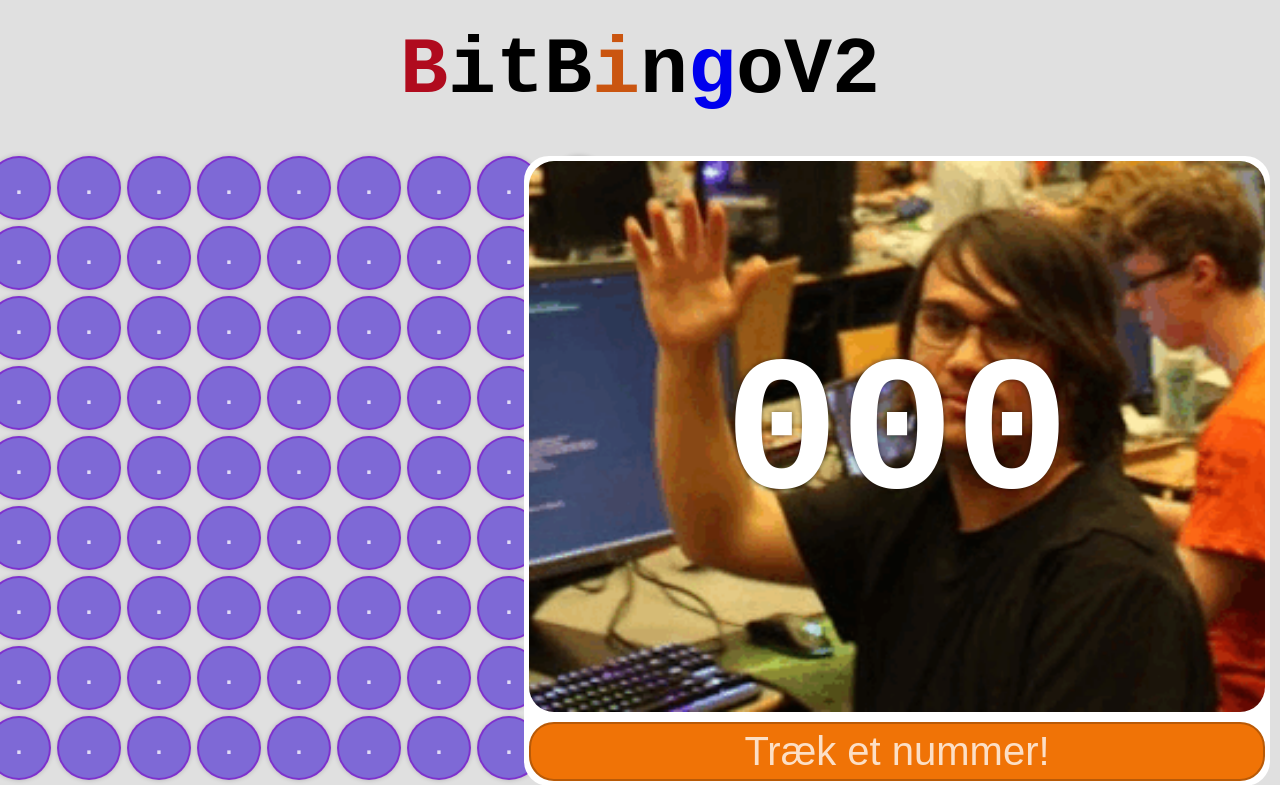
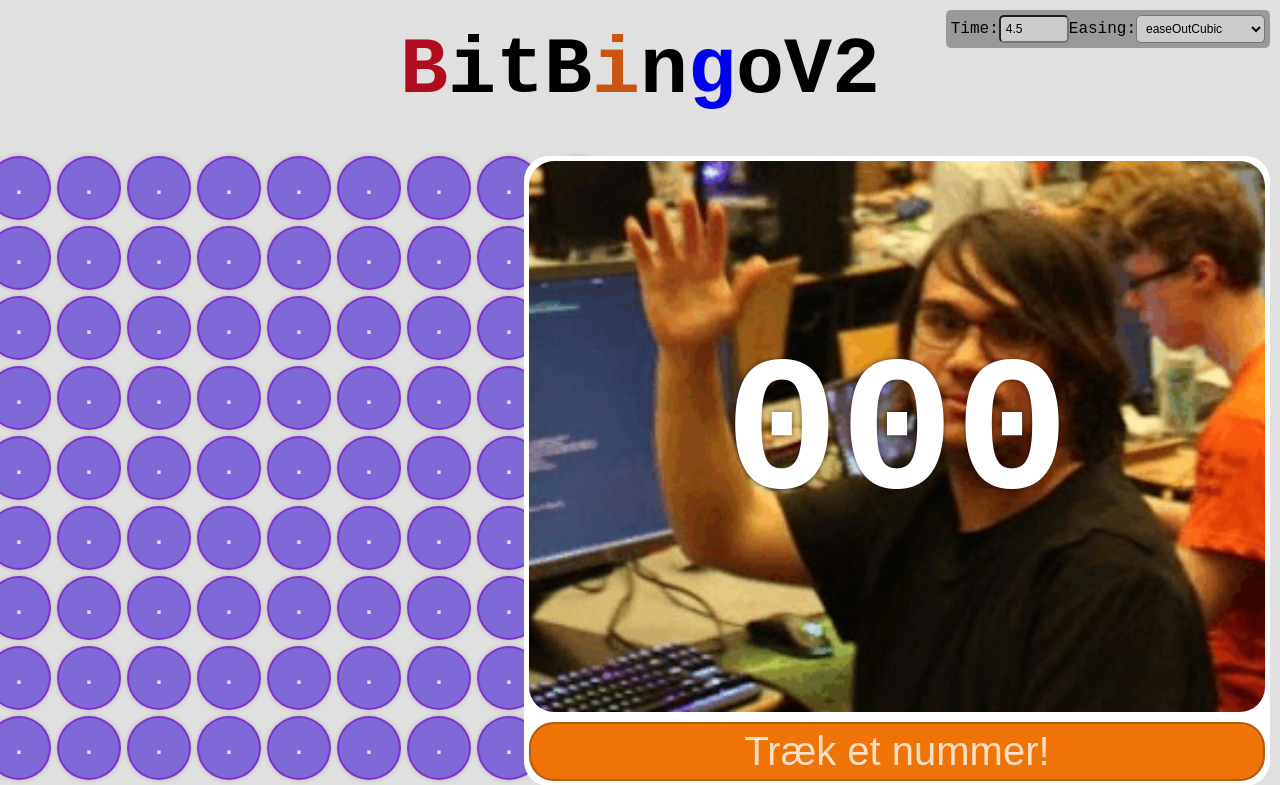
Before and after one commit to Naitsabot/Bingo, a Django app: page /bingo/ in a window 1280 px wide. Shown: the top 785 px of the page. Run offline with Django 5.2, Linux system fonts and the light colour scheme; data that the repository does not hold is empty; style sheets or scripts are compiled from the project's sources; some libraries are stand-ins or nearby versions.

Commit message:
fully #2 #3 partial #4

```diff
--- a/bingo/Static/bingo/bingo.js
+++ b/bingo/Static/bingo/bingo.js
@@ -1,7 +1,7 @@
 "use strict";
 //hello
 let drawnNumbers = [];
-let display, startTime, endTime, duration, interval, finalNumber, imageURL;
+let display, startTime, endTime, duration = 4500, interval, finalNumber, imageURL;
 const lowerbound = 1;
 const upperbound = 90;
 let obj;
@@ -47,7 +47,6 @@ async function postData(data, csrftoken) {
 
 async function startCycling() {
     display = document.querySelector(".image-container .image-text");
-    duration = 4444; // miliseconds
     startTime = Date.now();
     endTime = startTime + duration;
 
@@ -87,16 +86,93 @@ function updateNumber() {
     let currentTime = Date.now();
     let elapsedTime = currentTime - startTime;
     let remainingTime = endTime - currentTime;
-    let progress = elapsedTime / duration;
+    let progress = (elapsedTime / duration);
+
+    //disabling button
+    button.disabled = true;
 
     if (remainingTime <= 0) {
+        //set final number
         display.innerText = finalNumber;
+        //enabling button
+        button.disabled = false;
+
         clearTimeout(interval);
         updateImage();
         updateBall();
     } else {
         display.innerText = getRandomNumber();
-        let intervalTime = Math.pow(progress, 2) * 100; // slows down over time
+
+        let easedProgress;
+        switch (easing_input.value) {
+            case "linear":
+                easedProgress = easeLinear(progress);
+                break;
+            case "easeOutSine":
+                easedProgress = easeOutSine(progress);
+                break;
+            case "easeOutCubic":
+                easedProgress = easeOutCubic(progress);
+                break;
+            case "easeOutQuint":
+                easedProgress = easeOutQuint(progress);
+                break;
+            case "easeOutCirc":
+                easedProgress = easeOutCirc(progress);
+                break;
+            case "easeOutElastic":
+                easedProgress = easeOutElastic(progress);
+                break;
+            case "easeOutQuad":
+                easedProgress = easeOutQuad(progress);
+                break;
+            case "easeOutQuart":
+                easedProgress = easeOutQuart(progress);
+                break;
+            case "easeOutExpo":
+                easedProgress = easeOutExpo(progress);
+                break;
+            case "easeOutBack":
+                easedProgress = easeOutBack(progress);
+                break;
+            case "easeOutBounce":
+                easedProgress = easeOutBounce(progress);
+                break;
+            case "easeInOutSine":
+                easedProgress = easeInOutSine(progress);
+                break;
+            case "easeInOutCubic":
+                easedProgress = easeInOutCubic(progress);
+                break;
+            case "easeInOutQuint":
+                easedProgress = easeInOutQuint(progress);
+                break;
+            case "easeInOutCirc":
+                easedProgress = easeInOutCirc(progress);
+                break;
+            case "easeInOutElastic":
+                easedProgress = easeInOutElastic(progress);
+                break;
+            case "easeInOutQuad":
+                easedProgress = easeInOutQuad(progress);
+                break;
+            case "easeInOutQuart":
+                easedProgress = easeInOutQuart(progress);
+                break;
+            case "easeInOutExpo":
+                easedProgress = easeInOutExpo(progress);
+                break;
+            case "easeInOutBack":
+                easedProgress = easeInOutBack(progress);
+                break;
+            case "easeInOutBounce":
+                easedProgress = easeInOutBounce(progress);
+                break;
+            default:
+                easedProgress = easeLinear(progress);
+        }
+
+        let intervalTime = Math.pow(easedProgress, 2) * 100; // slows down over time
         interval = setTimeout(updateNumber, intervalTime);
     }
 }
@@ -145,3 +221,145 @@ wipe_form.addEventListener("submit", async function(event) {
         console.log("No wipe");
     }
 });
+
+const time_input = document.getElementById("settime_id");
+time_input.addEventListener("change", function(event) {
+    duration = event.target.value * 1000;
+    console.log(duration);
+});
+
+const easing_input = document.getElementById("seteasing_id");
+easing_input.addEventListener("change", function(event) {
+    console.log(event.target.value);
+});
+
+
+
+
+// Easing functions
+
+function easeLinear(x) {
+    return x;
+}
+
+function easeOutSine(x) {
+    return Math.sin((x * Math.PI) / 2);
+}
+
+function easeOutCubic(x) {
+    return 1 - Math.pow(1 - x, 3);
+}
+
+function easeOutQuint(x) {
+    return 1 - Math.pow(1 - x, 5);
+}
+
+function easeOutCirc(x) {
+    return Math.sqrt(1 - Math.pow(x - 1, 2));
+}
+
+function easeOutElastic(x) {
+    const c4 = (2 * Math.PI) / 3;
+
+    return x === 0
+        ? 0
+        : x === 1
+        ? 1
+        : Math.pow(2, -10 * x) * Math.sin((x * 10 - 0.75) * c4) + 1;
+}
+
+function easeOutQuad(x) {
+    return x * x;
+}
+
+function easeOutQuart(x) {
+    return 1 - Math.pow(1 - x, 4);
+}
+
+function easeOutExpo(x) {
+    return x === 1 ? 1 : 1 - Math.pow(2, -10 * x);
+}
+
+function easeOutBack(x) {
+    const c1 = 1.70158;
+    const c3 = c1 + 1;
+
+    return 1 + c3 * Math.pow(x - 1, 3) + c1 * Math.pow(x - 1, 2);
+}
+
+function easeOutBounce(x) {
+    const n1 = 7.5625;
+    const d1 = 2.75;
+
+    if (x < 1 / d1) {
+        return n1 * x * x;
+    } else if (x < 2 / d1) {
+        return n1 * (x -= 1.5 / d1) * x + 0.75;
+    } else if (x < 2.5 / d1) {
+        return n1 * (x -= 2.25 / d1) * x + 0.9375;
+    } else {
+        return n1 * (x -= 2.625 / d1) * x + 0.984375;
+    }
+}
+
+function easeInOutSine(x) {
+    return -(Math.cos(Math.PI * x) - 1) / 2;
+}
+
+function easeInOutCubic(x) {
+    return x < 0.5 ? 4 * x * x * x : 1 - Math.pow(-2 * x + 2, 3) / 2;
+}
+
+function easeInOutQuint(x) {
+    return x < 0.5 ? 16 * x * x * x * x * x : 1 - Math.pow(-2 * x + 2, 5) / 2;
+}
+
+function easeInOutCirc(x) {
+    return x < 0.5
+        ? (1 - Math.sqrt(1 - Math.pow(2 * x, 2))) / 2
+        : (Math.sqrt(1 - Math.pow(-2 * x + 2, 2)) + 1) / 2;
+}
+
+function easeInOutElastic(x) {
+    const c5 = (2 * Math.PI) / 4.5;
+
+    return x === 0
+        ? 0
+        : x === 1
+        ? 1
+        : x < 0.5
+        ? -(Math.pow(2, 20 * x - 10) * Math.sin((20 * x - 11.125) * c5)) / 2
+        : (Math.pow(2, -20 * x + 10) * Math.sin((20 * x - 11.125) * c5)) / 2 + 1;
+}
+
+function easeInOutQuad(x) {
+    return x < 0.5 ? 2 * x * x : 1 - Math.pow(-2 * x + 2, 2) / 2;
+}
+
+function easeInOutQuart(x) {
+    return x < 0.5 ? 8 * x * x * x * x : 1 - Math.pow(-2 * x + 2, 4) / 2;
+}
+
+function easeInOutExpo(x) {
+    return x === 0
+        ? 0
+        : x === 1
+        ? 1
+        : x < 0.5 ? Math.pow(2, 20 * x - 10) / 2
+        : (2 - Math.pow(2, -20 * x + 10)) / 2;
+}
+
+function easeInOutBack(x) {
+    const c1 = 1.70158;
+    const c2 = c1 * 1.525;
+
+    return x < 0.5
+        ? (Math.pow(2 * x, 2) * ((c2 + 1) * 2 * x - c2)) / 2
+        : (Math.pow(2 * x - 2, 2) * ((c2 + 1) * (x * 2 - 2) + c2) + 2) / 2;
+}
+
+function easeInOutBounce(x) {
+    return x < 0.5
+        ? (1 - easeOutBounce(1 - 2 * x)) / 2
+        : (1 + easeOutBounce(2 * x - 1)) / 2;
+}
--- a/bingo/Static/bingo/bingo.scss
+++ b/bingo/Static/bingo/bingo.scss
@@ -19,6 +19,14 @@ $action-border: 5px solid #ffffff;
 
 $weird-button: #ca5510;
 $boobies: #b00b1e;
+
+$disabledbutton: #cccccc;
+$disabledborder: #999999;
+$disabledtext: #666666;
+
+$settings-background: #999999;
+$settings-inner-background: #cccccc;
+$settings-border: 1px solid #666666;
 
 body {
     font-family: 'Courier New', Courier, monospace;
@@ -179,3 +187,78 @@ body {
     background: $ball-on-bg;
     border: 2px solid $ball-on-border;
 }
+
+.button-container button:active {
+    background: $ball-default-bg;
+    border: 2px solid $ball-default-border;
+}
+
+.button-container button:disabled {
+    background: $disabledbutton;
+    border: 2px solid $disabledborder;
+    color: $disabledtext;
+    cursor: not-allowed;
+}
+
+.button-container button:disabled:hover {
+    background: $disabledbutton;
+    border: 2px solid $disabledborder;
+}
+
+.settings-container {
+    position: fixed;
+    top: 10px;
+    right: 10px;
+    width: auto;
+    height: auto;
+    background-color: $settings-background;
+    border: 1px solid $settings-border;
+    z-index: 9999;
+    font-size: 1em;
+    padding: 5px;
+    border-radius: 5px;
+    display: grid;
+    grid-template-areas:
+        "time easeing"
+}
+
+.settings-container p {
+    margin: 0;
+    padding: 5px;
+    text-align: center;
+    background-color: $settings-inner-background;
+    border: 1px solid $settings-border;
+}
+
+.settime-container {
+    grid-area: time;
+    display: flex;
+    justify-content: center;
+    align-items: center;
+}
+
+.settime-container input[type="number"] {
+    width: 70px;
+    font-size: .75em;
+    padding: 5px;
+    margin: 0;
+    border-radius: 5px;
+    background-color: $settings-inner-background;
+    border: 1px solid $settings-border;
+}
+
+.seteasing-container {
+    grid-area: easeing;
+    display: flex;
+    justify-content: center;
+    align-items: center;
+}
+
+.seteasing-container select {
+    font-size: .75em;
+    padding: 5px;
+    margin: 0;
+    border-radius: 5px;
+    background-color: $settings-inner-background;
+    border: 1px solid $settings-border;
+}
--- a/bingo/templates/bingo/bingo.html
+++ b/bingo/templates/bingo/bingo.html
@@ -52,7 +52,38 @@
             </div>
         </div>
     </div>
-
+    <div class="settings-container">
+        <div class="settime-container">
+            <label for="settime_id">Time:</label>
+            <input type="number" id="settime_id" value="4.5" min="1" max="60" step="0.5" autocomplete="off">
+        </div>
+        <div class="seteasing-container">
+            <label for="seteasing_id">Easing:</label>
+            <select id="seteasing_id" autocomplete="off">
+                <option value="easeLinear">easeLinear</option>
+                <option value="easeOutSine">easeOutSine</option>
+                <option value="easeOutCubic" selected="selected">easeOutCubic</option>
+                <option value="easeOutQuint">easeOutQuint</option>
+                <option value="easeOutCirc">easeOutCirc</option>
+                <option value="easeOutElastic">easeOutElastic</option>
+                <option value="easeOutQuad">easeOutQuad</option>
+                <option value="easeOutQuart">easeOutQuart</option>
+                <option value="easeOutExpo">easeOutExpo</option>
+                <option value="easeOutBack">easeOutBack</option>
+                <option value="easeOutBounce">easeOutBounce</option>
+                <option value="easeInOutSine">easeInOutSine</option>
+                <option value="easeInOutCubic">easeInOutCubic</option>
+                <option value="easeInOutQuint">easeInOutQuint</option>
+                <option value="easeInOutCirc">easeInOutCirc</option>
+                <option value="easeInOutElastic">easeInOutElastic</option>
+                <option value="easeInOutQuad">easeInOutQuad</option>
+                <option value="easeInOutQuart">easeInOutQuart</option>
+                <option value="easeInOutExpo">easeInOutExpo</option>
+                <option value="easeInOutBack">easeInOutBack</option>
+                <option value="easeInOutBounce">easeInOutBounce</option>
+            </select>
+        </div>
+    </div>
     <script src="{% static 'bingo/bingo.js' %}"></script>
 </body>
 </html>
--- a/bingo/templates/bingo/ticketgen.html
+++ b/bingo/templates/bingo/ticketgen.html
@@ -19,7 +19,7 @@
             <legend>Options</legend>
             <form action="/bingo/api/tickets/" method="get">
                 <label for="count">Number of tickets:</label>
-                <input type="number" name="count" value="8" min="1" max="1024">
+                <input type="number" name="count" value="8" min="1" max="1024" autocomplete="off">
                 <input type="submit" value="Gib me, I neeeeed it, I waaaant it, pwetty please 🤤">
             </form>
         </fieldset>
```
